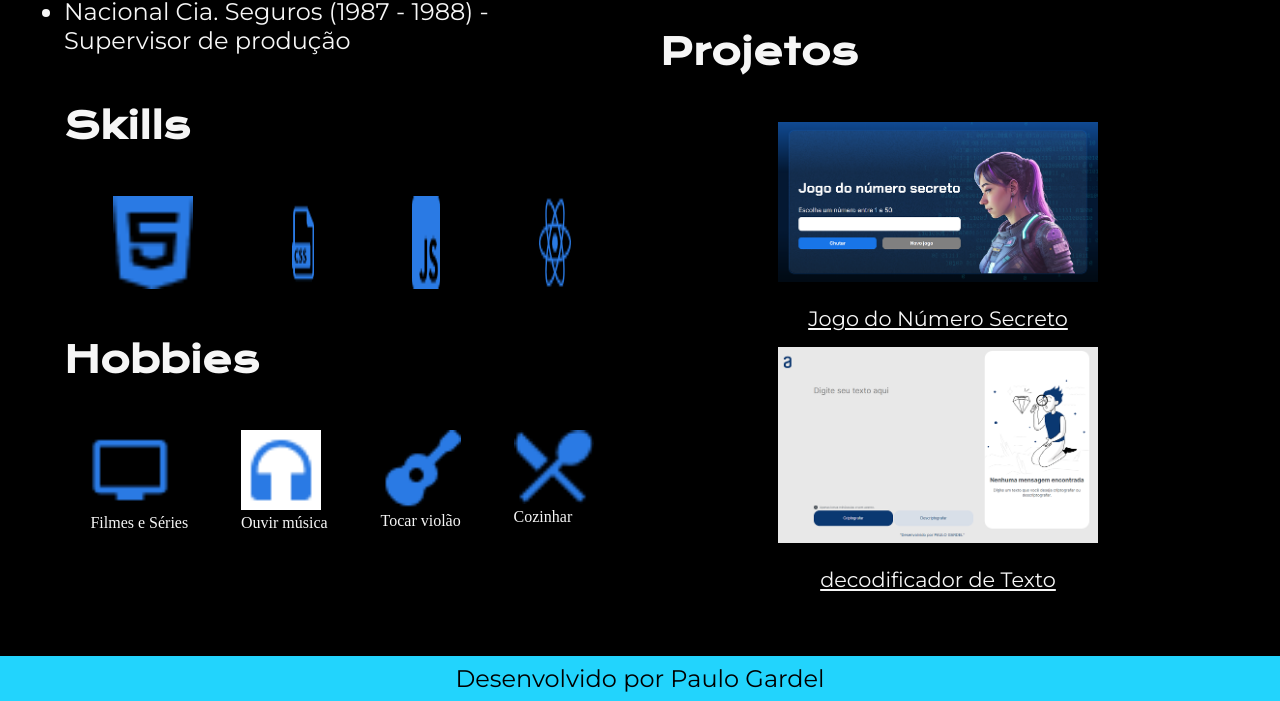
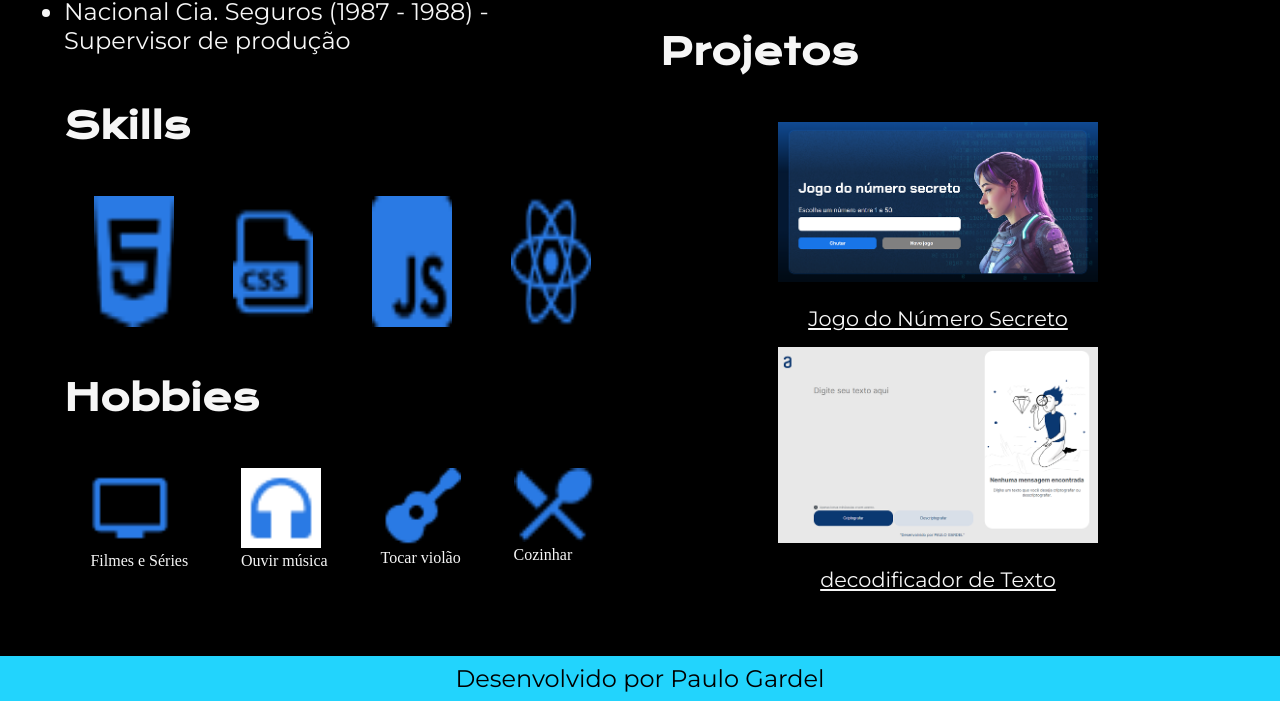
Before and after one commit to Paulo-Gardel/Portifolio, a plain HTML site: page curriculo.html in a window 1280 px wide. Shown: the part 936-1637 px from the top of the page. Drawn offline with nearby package versions, Linux system fonts and the light colour scheme.

Commit message:
correção de bug

```diff
--- a/curriculo.html
+++ b/curriculo.html
@@ -30,9 +30,9 @@
             <h2 class="apresentacao__conteudo__titulo">Skills</h2>
             <div class="skills">
                 <img class="skills_img" src="./resources/img/assets/htlm.png">
-                <img src="./resources/img/assets/css_icon.png">
-                <img src="./resources/img/assets/js_icon.png">
-                <img src="./resources/img/assets/react_icon.png">
+                <img class="skills_img" src="./resources/img/assets/css_icon.png">
+                <img class="skills_img" src="./resources/img/assets/js_icon.png">
+                <img class="skills_img" src="./resources/img/assets/react_icon.png">
             </div>
             <h2 class="apresentacao__conteudo__titulo">Hobbies</h2>
             <div class="skills">
```
